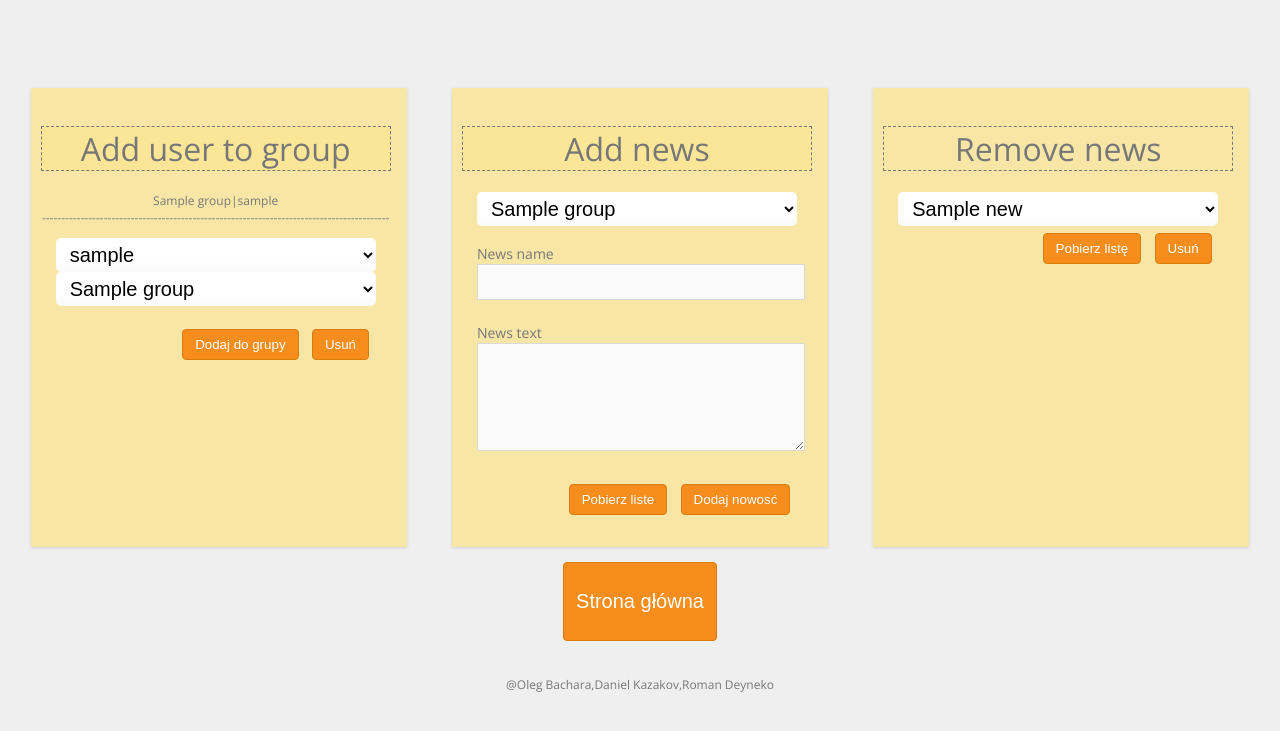
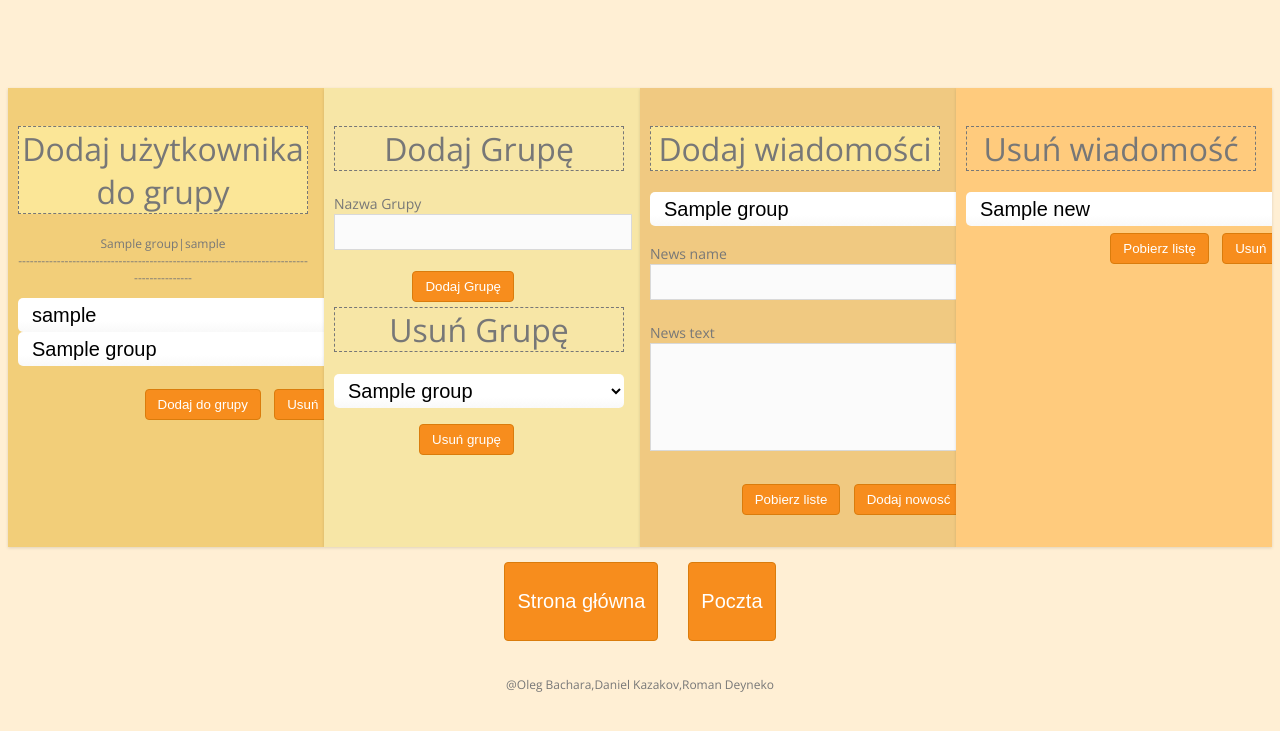
Before and after one commit to NeKoRoM/proektZespolowy, a PHP site: page /admin.php in a window 1280 px wide. Shown: the top 731 px of the page. Run offline with PHP 8.4, Linux system fonts and the light colour scheme; tables that the repository leaves empty or names only in its code hold one stand-in row (values such as "Sample post"); data that the repository does not hold is empty.

Commit message:
New files and admin upgrade and finishing

```diff
--- a/admin.php
+++ b/admin.php
@@ -4,12 +4,50 @@
                     or die ('Cannot connect to db');?>
 <?php  $db = new mysqli('remotemysql.com', 'TRlgHsgbF7', 'vaGK9Qe8mC', 'TRlgHsgbF7')
                     or die ('Cannot connect to db');?>
+                    <body style="background-color:#ffefd4">
 <div style="display: flex; flex-direction: row; flex-wrap: nowrap; justify-content: space-between;">
-    <div class="container mregister" style="background-color: #f7e6a6 ;">
+    <div class="container mregister" style="background-color: #f2ce79 ;">
         <script src="https://ajax.googleapis.com/ajax/libs/jquery/3.6.0/jquery.min.js"></script>
-        <h1 style="background-color:#fbe697 ">Add user to group</h1>
-        <script type="text/javascript">
+        <h1 style="background-color:#fbe697 ">Dodaj użytkownika do grupy</h1>
+
+
+          <script type="text/javascript">
             $("document").ready(function () {
+
+
+                $("#groupDelete").click(function(){
+
+                    var dane = $("#groupD").serialize();
+                    //alert(dane);
+
+                      $.ajax({
+                      url: 'Gdelete.php',
+                      method: 'get',
+                      dataType: 'html',
+                      data: dane,
+                        success: function(data){
+                          //alert(data);
+                        }
+                      });
+                    });
+
+                 $("#group_send").click(function(){
+
+                    var dane = $("#group_nameL").serialize();
+                    //alert(dane);
+
+                      $.ajax({
+                      url: 'insertG.php',
+                      method: 'get',
+                      dataType: 'html',
+                      data: dane,
+                        success: function(data){
+                          //alert(data);
+                        }
+                      });
+                    });
+
+
                 $("#send").click(function () {
                     var dane = $("#userGroup").serialize();
                     //alert(dane);
@@ -38,6 +76,24 @@
                         }
                     });
                 });
+
+
+                $("#news_sendADD").click(function () {
+                    var dane = $("#newsADD").serialize();
+                    //alert(dane);
+                    $.ajax({
+                        url: 'insertNEWS.php',
+                        method: 'get',
+                        dataType: 'html',
+                        data: dane,
+                        success: function (data) {
+                            alert(data);
+                        }
+                    });
+                });
+
+
+
                 var ids = [];
                 var idsg = [];
                 var idug = [];
@@ -77,8 +133,10 @@
 
                                     $("#sgroup").prepend("  <option value=\"" + item.gid +
                                         "\">" + item.group_name + "</option>");
-                                    $("#group").prepend("  <option value=\"" + item.gid +
+                                    $("#groupADD").prepend("  <option value=\"" + item.gid +
                                         "\">" + item.group_name + "</option>");
+                                     $("#groupD").prepend("  <option value=\""+item.gid+"\">"+ item.group_name +"</option>");
+
                                 }
                                 if (jQuery.inArray(item.ugid, idug) == -1 && typeof item
                                     .ugid !== 'undefined') {
@@ -134,13 +192,64 @@
         </div>
     </div>
 
+
+        <!-- ADD THE USER TO GROUP -->
+
+    <div class="container mregister" style="background-color: #f7e6a6 ;">
+<h1 style="background-color: ; " >Dodaj Grupę</h1>
+
+<div >
+
+
+
+<form action="admin.php" id="adminform" method="post"name="adminform">
+
+
+
+<p><label for="user_pass">Nazwa Grupy<br>
+<input class="input" id="group_nameL" name="group_nameL"size="200" type="text" value=""></label></p>
+
+
+
+
+</label></p>
+
+
+
+
+
+
+
+<p style="padding-bottom:20px ;padding-right:110px ;  " ><input class="button" id="group_send" name= "news_send" type="submit" value="Dodaj Grupę" ></p>
+
+
+<h1>Usuń Grupę</h1>
+
+<select id ="groupD"name="news_group"  style="width: 100%;
+  min-width: 15ch;
+  max-width: 30ch;
+  border: 1px solid var(--select-border);
+  border-radius: 0.25em;
+  padding: 0.25em 0.5em;
+  font-size: 1.25rem;
+  cursor: pointer;
+  line-height: 1.1;
+  background-color: #fff;
+  background-image: linear-gradient(to top, #f9f9f9, #fff 33%);">
+</select>
+
+    <p style="padding-right:110px ; "><input class="button" id="groupDelete" name= "news_send" type="submit" value="Usuń grupę" ></p>
+ </form>
+</div>
+</div>
+
     <!-- ADD NEWS -->
-    <div class="container mregister" style="background-color: #f7e6a6 ;">
-        <h1 style="background-color:#fbe697">Add news</h1>
+    <div class="container mregister" style="background-color: #f0c981 ;">
+        <h1 style="background-color:#fbe697">Dodaj wiadomości</h1>
 
         <div id="login">
-            <form action="admin.php" id="adminform" method="post" name="adminform">
-                <select id="group" name="groups" style="width: 100%;
+            <form action="admin.php" id="newsADD" method="post" name="adminform">
+                <select id="groupADD" name="groups" style="width: 100%;
   min-width: 15ch;
   max-width: 30ch;
   border: 1px solid var(--select-border);
@@ -153,6 +262,7 @@
   background-image: linear-gradient(to top, #f9f9f9, #fff 33%);">
                 </select>
                 <p><label for="user_pass">News name<br>
+
                         <input class="input" id="news_name" name="news_name" size="200" type="text" value=""></label>
                 </p>
 
@@ -161,7 +271,7 @@
                             style="height: 100px;text-align: top; "></textarea></label></p>
 
 
-                <p class="submit"><input style="margin: 0.50em;" class="button" id="news_send" name="news_send"
+                <p class="submit"><input style="margin: 0.50em;" class="button" id="news_sendADD" name="news_send"
                         type="submit" value="Dodaj nowosć">
                 </p>
                 <p class="submit"><input style="margin: 0.50em;" class="button" id="news_catch" name="news_catch"
@@ -170,8 +280,8 @@
         </div>
     </div>
     <!-- REMOVE NEWS -->
-    <div class="container mregister" style="background-color: #f7e6a6 ;">
-        <h1>Remove news</h1>
+    <div class="container mregister" style="background-color: #ffcb7d ;">
+        <h1>Usuń wiadomość</h1>
 
         <div id="login">
             <form action="<?php echo $_SERVER["PHP_SELF"] ?>" method="POST">
@@ -212,6 +322,10 @@
         <p><i class="fa fa-lock w3-xxlarge w3-text-light-grey"></i></p>
         <p style="font-size: 1.25rem;">Strona główna</p>
     </button>
+    <button style="cursor: pointer; margin: 15px;" class="button" onclick="window.location.href = 'admin_mail_panel.html';">
+        <p><i class="fa fa-lock w3-xxlarge w3-text-light-grey"></i></p>
+        <p style="font-size: 1.25rem;">Poczta</p>
+    </button>
 
 </div>
 
@@ -219,44 +333,7 @@
 
 
 <!-- ADD NEWS QUERY -->
-<?php
 
-if(isset($_POST["news_send"])){
-if(!empty($_POST['news_text']) && !empty($_POST['news_name'])) {
-$news_text= htmlspecialchars($_POST['news_text']);
-$news_name=htmlspecialchars($_POST['news_name']);
-$group=htmlspecialchars($_POST['groups']);
-
-$n1=mysqli_connect("remotemysql.com","TRlgHsgbF7","vaGK9Qe8mC","TRlgHsgbF7");
-$query=mysqli_query($n1,"SELECT * FROM news WHERE news_name='".$news_name."'");
-$numrows=mysqli_num_rows($query);
-if($numrows==0)
-{
-$sql="INSERT INTO news
-(news_text, news_name)
-VALUES('".$news_text."','".$news_name."')";
-
-mysqli_query($n1,"INSERT INTO groups_news
-(id_groups, id_news)
-VALUES('".$group."','select id from news where news_name='$news_name''')");
-$result=mysqli_query($n1,$sql);
-if($result){
-$message = "News Successfully Added";
-}
-else {
-$message = "Failed to insert data information! SQL query:".$sql;
-
-}
-}
-else {
-$message = "That news_name already exists! Please try another one!";
-}
-}
-else {
-$message = "All fields are required!";
-}
-}
-?>
 
 <?php if (!empty($message)) {echo "<p class='error'>" . "Cool! ". $message . "</p>";} ?>
 
@@ -277,5 +354,5 @@ if($result){
 <?php
 if (!empty($message_delete)) {echo "<p class='error'>" . "WHAT WAS THE REASON?! ". $message_delete . "</p>";}
 ?>
-
+</body>
 <?php include("includes/footer.php"); ?>
```
Also changed, not shown: Gdelete.php (added, +33 -0 lines), insertG.php (added, +34 -0 lines), insertNEWS.php (added, +48 -0 lines).
